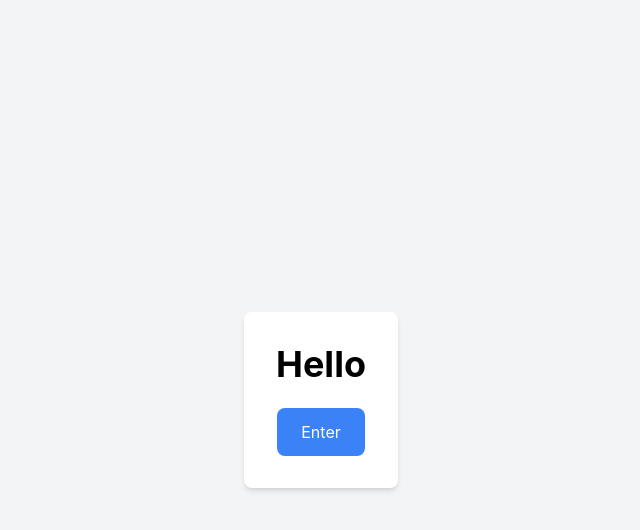
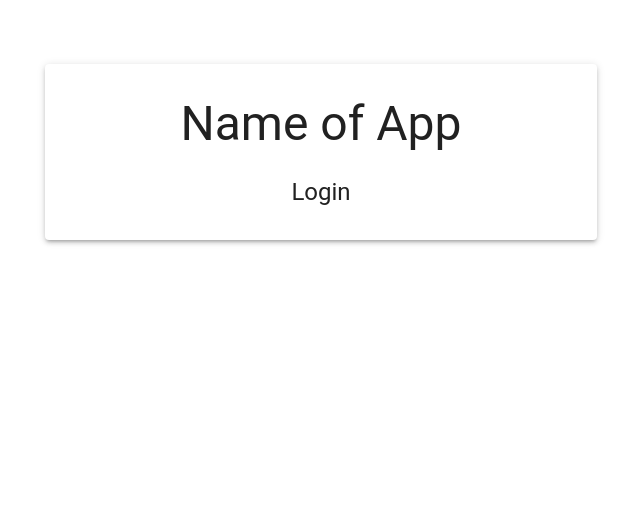
Before and after one commit to UofT-ECE444-Fall2024/UofT-Marketplace, a React (Create React App) app in the folder frontend/: page / in a window 1280 px wide. Shown: the top 530 px of the page, without its empty margins (319-959 px from the left). Built offline with nearby package versions, Linux system fonts and the light colour scheme; a web font is replaced by a local one.

Commit message:
update authentication page to include main block to include form element in

```diff
--- a/frontend/src/components/Auth.jsx
+++ b/frontend/src/components/Auth.jsx
@@ -1,26 +1,61 @@
-import React from 'react';
+import React, { useState } from 'react';
 import { useNavigate } from 'react-router-dom';
+import {
+  TextField,
+  Button,
+  Alert,
+  Container,
+  Typography,
+  Paper,
+  Box
+} from '@mui/material';
 
 const Auth = () => {
   const navigate = useNavigate();
+  const [username, setUsername] = useState('');
+  const [password, setPassword] = useState('');
+  const [error, setError] = useState('');
+  const [flashMessage, setFlashMessage] = useState('');
 
-  const handleAuth = () => {
-    // In a real app, you'd handle actual authentication here
-    navigate('/home');
+  const handleSubmit = (e) => {
+    e.preventDefault();
+    if (username === 'admin' && password === 'admin') {
+      setFlashMessage('Successfully logged in!');
+      setTimeout(() => {
+        navigate('/home');
+      }, 1000);
+    } else {
+      setError('Invalid username or password');
+    }
   };
 
   return (
-    <div className="flex flex-col items-center justify-center min-h-screen bg-gray-100">
-      <div className="p-8 bg-white rounded-lg shadow-md">
-        <h1 className="text-4xl font-bold mb-6">Hello</h1>
-        <button
-          onClick={handleAuth}
-          className="px-6 py-3 bg-blue-500 text-white rounded-lg hover:bg-blue-600 transition-colors"
-        >
-          Enter
-        </button>
-      </div>
-    </div>
+    <Container maxWidth="sm" className="mt-16">
+      <Paper elevation={3} className="p-8">
+        <Box className="flex flex-col items-center gap-6">
+          <Typography variant="h3" className="font-bold">
+            Name of App
+          </Typography>
+
+          {flashMessage && (
+            <Alert severity="success" className="w-full">
+              {flashMessage}
+            </Alert>
+          )}
+
+          <Typography variant="h5">
+            Login
+          </Typography>
+
+          {error && (
+            <Alert severity="error" className="w-full">
+              {error}
+            </Alert>
+          )}
+
+        </Box>
+      </Paper>
+    </Container>
   );
 };
 
```
